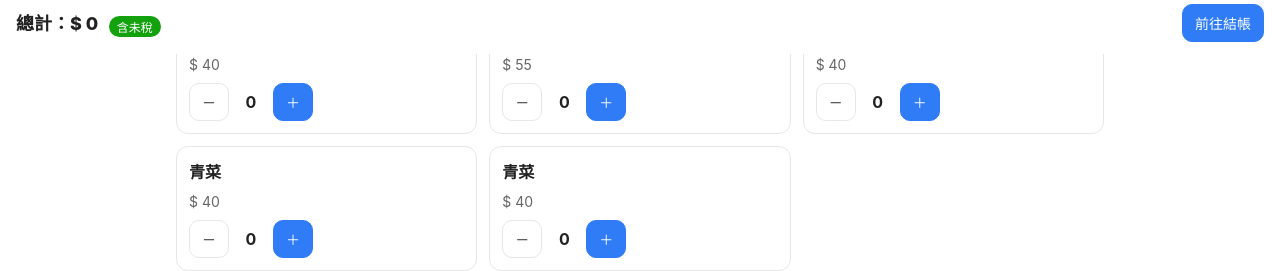
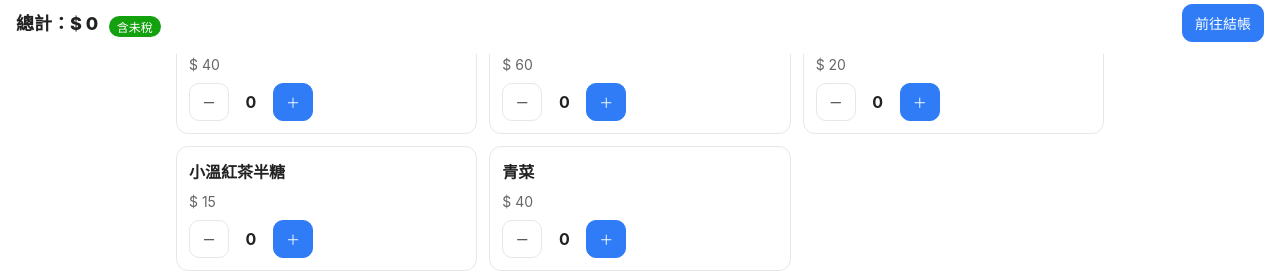
Before and after one commit to rcc0728/rcc0728, a plain HTML site: page index.html in a window 1280 px wide. Shown: the part 746-1017 px from the top of the page. Drawn offline with Linux system fonts and the light colour scheme.

Commit message:
Update index.html

```diff
--- a/index.html
+++ b/index.html
@@ -363,9 +363,9 @@
       { id: '14', name: '可可亞/微冰/半糖/M', price: 25 },
       { id: '15', name: '可可亞/熱/半糖/M', price: 25 },
       { id: '16', name: '玉米濃湯/大/', price: 40 },
-      { id: '17', name: '單層里肌肉蛋餅', price: 55 },
-      { id: '18', name: '青菜', price: 40 },
-      { id: '19', name: '青菜', price: 40 },
+      { id: '17', name: '里肌肉雙層蛋餅', price: 60 },
+      { id: '18', name: '巧克力吐司', price: 20 },
+      { id: '19', name: '小溫紅茶半糖', price: 15 },
       { id: '20', name: '青菜', price: 40 },
     ];
 
```
